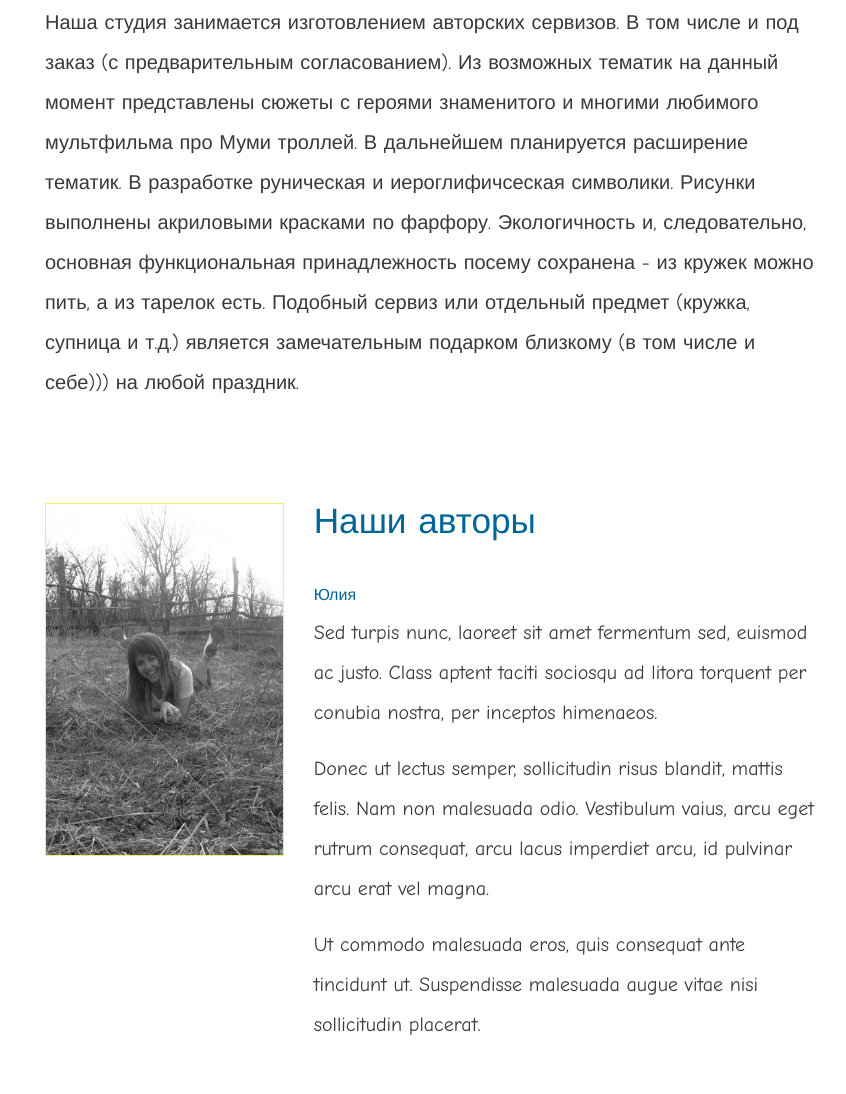
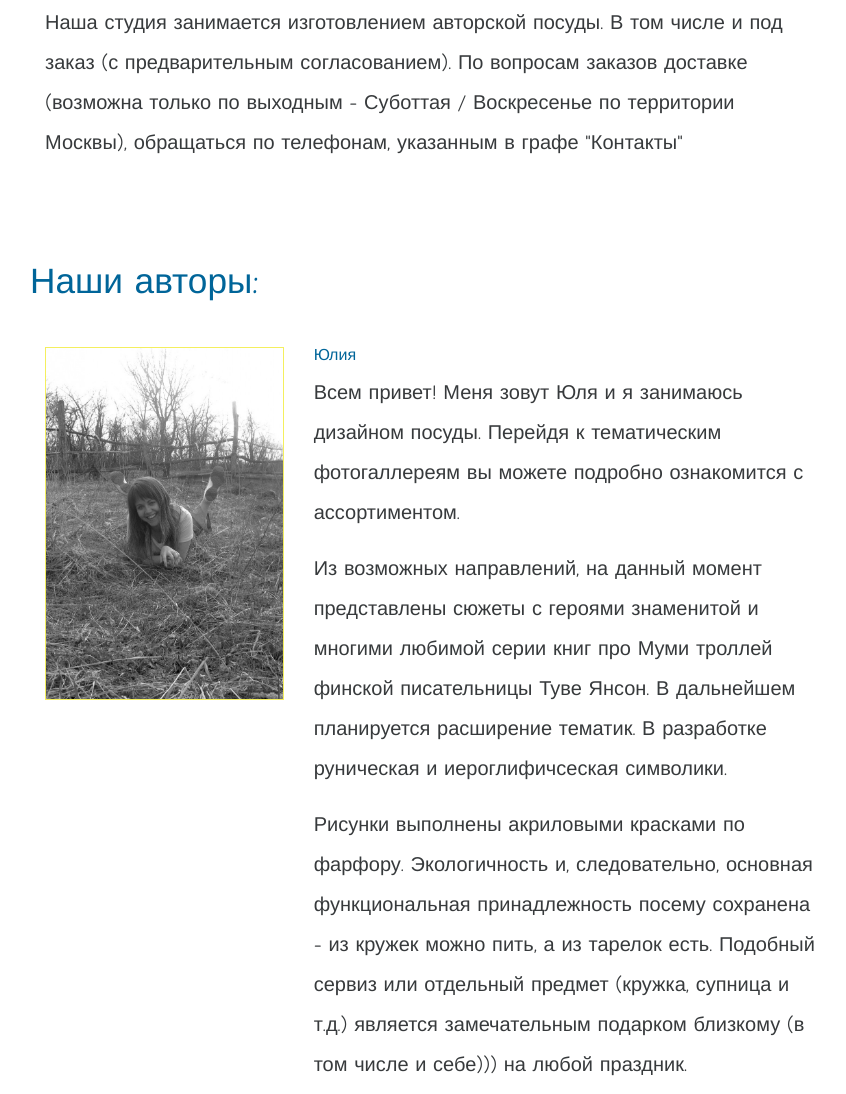
Before and after one commit to Yoshii-K/the_good_cat, a website: page public_html/index.html in a window 1280 px wide. Shown: the part 918-2012 px from the top of the page, without its empty margins (419-1265 px from the left). Drawn offline with nearby package versions, Linux system fonts and the light colour scheme.

Commit message:
Допилил текстовый контент

```diff
--- a/public_html/index.html
+++ b/public_html/index.html
@@ -96,20 +96,23 @@ http://www.templatemo.com/tm-501-neaty
                                     <h2 class="tm-blue-text tm-main-title tm-margin-b-45">Добро пожаловать в студию авторских сервизов "Добрый кот"</h2>
                                 </header>
 <!--                                <p>Neaty is simple and clean design HTML CSS template for any kind of website. Feel free to use this layout. Please tell your friends about templatemo website. Thank you. Suspendisse imperdiet, felis eu hendrerit pretium, sapien mauris blandit arcu, et accumsan neque est ut erat. Vivamus eget tellus euismod, interdum nibh at, eleifend justo. Quisque placerat ante in ex tempor, ultrices bibendum nunc finibus. Etiam luctus nec eros vel pulvinar.</p>-->
-                                    <p>Наша студия занимается изготовлением авторских сервизов. В том числе и под заказ (с предварительным согласованием). Из возможных тематик на данный момент представлены сюжеты с героями знаменитого и многими любимого мультфильма про Муми троллей. В дальнейшем планируется расширение тематик. В разработке руническая и иероглифичсеская символики. Рисунки выполнены акриловыми красками по фарфору. Экологичность и, следовательно, основная функциональная принадлежность посему сохранена - из кружек можно пить, а из тарелок есть. Подобный сервиз или отдельный предмет (кружка, супница и т.д.) является замечательным подарком близкому (в том числе и себе))) на любой праздник.</p>
+                                    <p>Наша студия занимается изготовлением авторской посуды. В том числе и под заказ (с предварительным согласованием). По вопросам заказов доставке (возможна только по выходным - Суботтая / Воскресенье по территории Москвы), обращаться по телефонам, указанным в графе "Контакты"</p>
                             </section>
                             <!-- About section -->
                             <section id="about" class="tm-section">
                                 <div class="row">
+                                    <header>
+                                        <h2 class="tm-blue-text tm-section-title tm-margin-b-45 Julia">Наши авторы:</h2>
+                                    </header>
                                     <div class="col-lg-8 col-md-7 col-sm-12 col-xs-12 push-lg-4 push-md-5">
                                         <header>
 <!--                                            <h2 class="tm-blue-text tm-section-title tm-margin-b-45">About the team</h2>-->
-                                                <h2 class="tm-blue-text tm-section-title tm-margin-b-45 Julia">Наши авторы</h2>
+<!--                                                <h2 class="tm-blue-text tm-section-title tm-margin-b-45 Julia">Наши авторы</h2>-->
                                                 <h6 class="tm-blue-text">Юлия</h6>
                                         </header>
-                                        <p>Sed turpis nunc, laoreet sit amet fermentum sed, euismod ac justo. Class aptent taciti sociosqu ad litora torquent per conubia nostra, per inceptos himenaeos.</p>
-                                        <p>Donec ut lectus semper, sollicitudin risus blandit, mattis felis. Nam non malesuada odio. Vestibulum vaius, arcu eget rutrum consequat, arcu lacus imperdiet arcu, id pulvinar arcu erat vel magna.</p>
-                                        <p>Ut commodo malesuada eros, quis consequat ante tincidunt ut. Suspendisse malesuada augue vitae nisi sollicitudin placerat.</p>
+                                        <p>Всем привет! Меня зовут Юля и я занимаюсь дизайном посуды. Перейдя к тематическим фотогаллереям вы можете подробно ознакомится с ассортиментом.</p>
+                                        <p>Из возможных направлений, на данный момент представлены сюжеты с героями знаменитой и многими любимой серии книг про Муми троллей финской писательницы Туве Янсон. В дальнейшем планируется расширение тематик. В разработке руническая и иероглифичсеская символики.</p>
+                                        <p>Рисунки выполнены акриловыми красками по фарфору. Экологичность и, следовательно, основная функциональная принадлежность посему сохранена - из кружек можно пить, а из тарелок есть. Подобный сервиз или отдельный предмет (кружка, супница и т.д.) является замечательным подарком близкому (в том числе и себе))) на любой праздник.</p>
                                         <!--<a href="#" class="tm-button tm-button-wide">Read More</a>-->
                                     </div>
 
```
